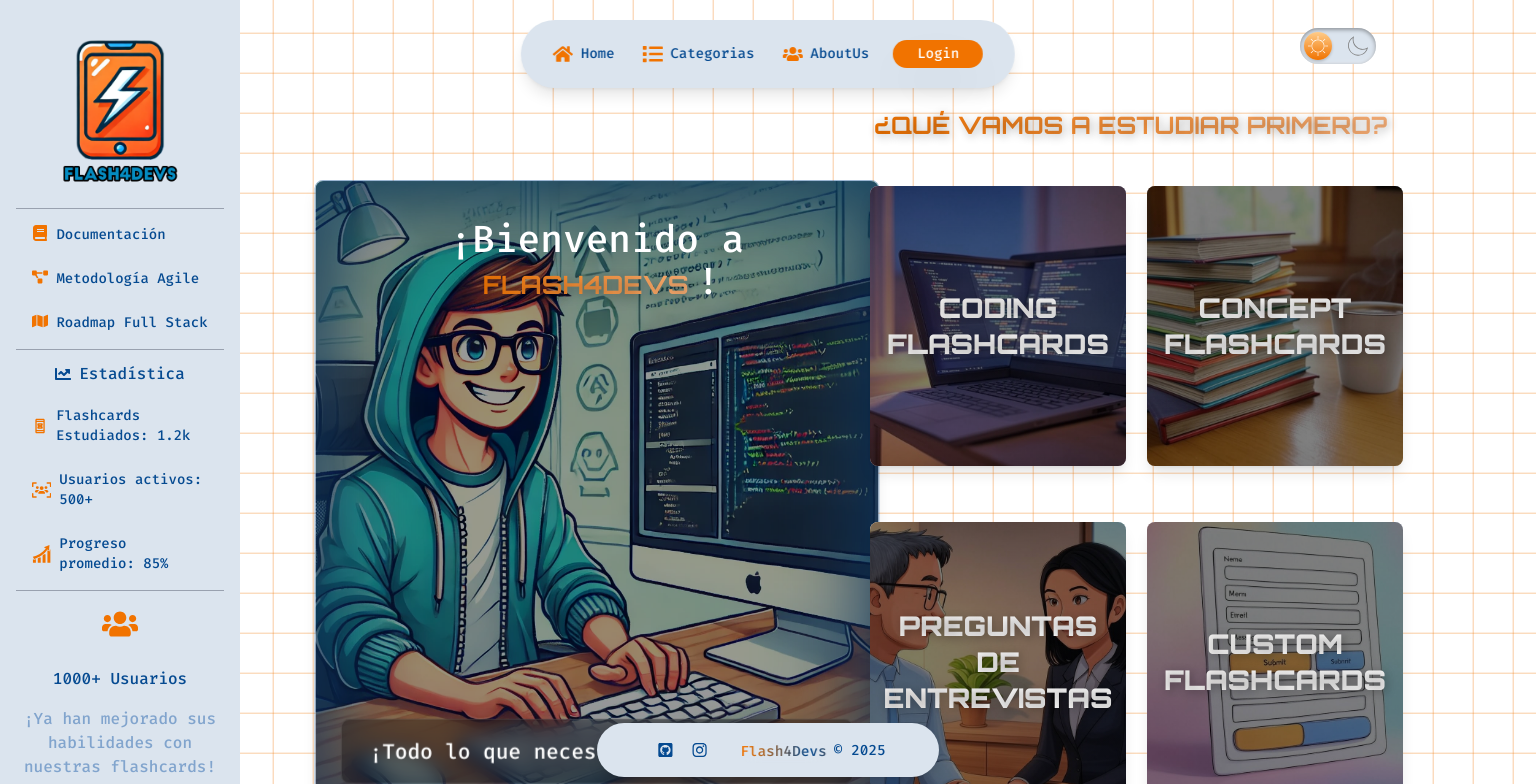
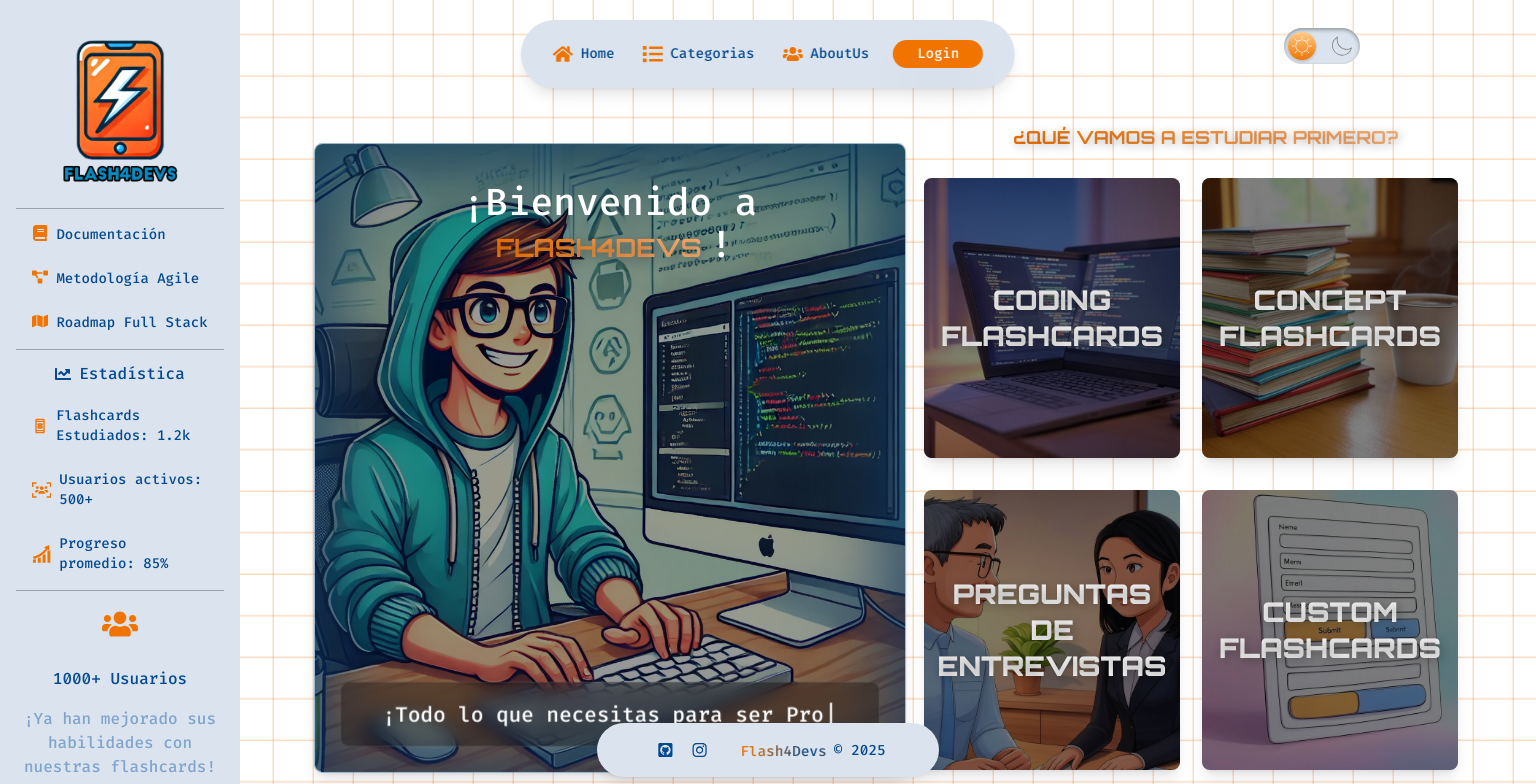
Before and after one commit to iZergiodev/Front-Flash4Devs, a React (Vite) app: page / in a window 1536 px wide. Shown: the top 784 px of the page. Built offline with nearby package versions, Linux system fonts and the light colour scheme.

Commit message:
Reponsividad

```diff
--- a/Home.jsx
+++ b/Home.jsx
@@ -190,15 +190,15 @@ export const Home = () => {
         <div className="md:hidden">
           <SideBar isOpen={isSideBarOpen} setIsOpen={setIsSideBarOpen} />
         </div>
-        <div className="flex flex-col items-center w-full p-2 gap-1 md:flex-row md:items-center md:h-full md:gap-1 relative z-10">
-          <div className="flex justify-center items-center w-full md:scale-105 mt-20 md:w-1/2 md:mt-25 md:ml-20">
+        <div className="flex flex-col items-center w-full p-2 gap-4 custom:flex-row custom:items-center custom:h-full custom:gap-8 relative z-10">
+          <div className="flex justify-center items-center w-full custom:scale-105 mt-30 custom:w-1/2 custom:mt-10 custom:ml-20">
             <HeroSection />
           </div>
-          <div className="w-full flex flex-col items-center mt-8 md:w-1/2 md:mt-25 md:mr-30">
-            <p className="orbitron text-sm text-center md:text-md md:mb-1 lg:block xl:block md:mr-4">
+          <div className="w-full flex flex-col items-center mt-8 custom:w-1/2 custom:mt-25 custom:mr-10">
+            <p className="orbitron text-sm text-center custom:text-md custom:mb-1">
               ¿Qué vamos a estudiar primero?
             </p>
-            <div className="grid grid-cols-1 gap-6 mt-6 md:grid-cols-2 md:gap-14 md:mt-10 md:mr-10 last:pb-20">
+            <div className="grid grid-cols-1 gap-6 mt-6 custom:grid-cols-2 custom:gap-8 custom:mt-8 custom:mr-10 last:pb-20">
               {cardData.map((data, index) => renderCard(index, data))}
             </div>
           </div>
--- a/src/components/ButtonAdmin.jsx
+++ b/src/components/ButtonAdmin.jsx
@@ -1,25 +1,23 @@
 import { Link } from "react-router";
-
 import { FaList, FaUsers } from "react-icons/fa";
-
 
 export const ButtonAdmin = () => {
   return (
     <>
       <Link
         to="admin-users"
-        className="flex items-center justify-center fixed bottom-4 right-4 md:top-7 md:right-100 md:bottom-auto z-20 bg-accent p-2 rounded-lg shadow-lg text-white hover:bg-secondary transition-colors duration-200 focus:outline-none focus:ring-2 focus:ring-primary"
+        className="flex items-center justify-center fixed bottom-5 left-4 w-16 text-[0.7rem] md:w-22 md:text-base md:top-7 md:left-auto md:right-98 md:bottom-auto z-20 bg-accent p-2 rounded-lg shadow-lg text-white hover:bg-secondary transition-colors duration-200 focus:outline-none focus:ring-2 focus:ring-primary"
       >
-        <FaUsers className="mr-2" />
+        <FaUsers className="text-[0.7rem] md:text-base mr-1 md:mr-2" />
         Users
       </Link>
       <Link
         to="admin-flashcards"
-        className="flex items-center justify-center fixed bottom-4 right-4 md:top-7 md:right-63 md:bottom-auto z-20 bg-accent p-2 rounded-lg shadow-lg text-white hover:bg-secondary transition-colors duration-200 focus:outline-none focus:ring-2 focus:ring-primary"
+        className="flex items-center justify-center fixed bottom-15 left-4 w-16 text-[0.7rem] md:w-26 md:text-base md:top-7 md:left-auto md:right-68 md:bottom-auto z-20 bg-accent p-2 rounded-lg shadow-lg text-white hover:bg-secondary transition-colors duration-200 focus:outline-none focus:ring-2 focus:ring-primary"
       >
-        <FaList className="mr-2" />
-        FlashCards
+        <FaList className="text-[0.6rem] md:text-sm mr-1 md:mr-2" />
+        Flash
       </Link>
     </>
   );
-}
+};
--- a/src/components/DarkModeSwitcher.jsx
+++ b/src/components/DarkModeSwitcher.jsx
@@ -9,7 +9,7 @@ export const DarkModeSwitcher = () => {
   };
 
   return (
-    <div className="flex items-center justify-center fixed bottom-4 right-4 md:top-7 md:right-40 md:bottom-auto z-20">
+    <div className="flex items-center justify-center fixed bottom-4 right-4 md:top-7 md:right-44 md:bottom-auto z-20">
       <input
         type="checkbox"
         id="darkmode-toggle"
--- a/src/components/MenuRight.jsx
+++ b/src/components/MenuRight.jsx
@@ -19,30 +19,18 @@ export const MenuRight = ({ name, email, profileImage }) => {
   };
 
   const menuItems = [
-    {
-      to: "/auth/profile",
-      icon: FaUser,
-      text: "Perfil",
-    },
-    {
-      to: "/categorias",
-      icon: FaGraduationCap,
-      text: "Flashcards",
-    },
-    {
-      to: "/estadistica",
-      icon: FaStar,
-      text: "Estadísticas",
-    },
+    { to: "/auth/profile", icon: FaUser, text: "Perfil" },
+    { to: "/categorias", icon: FaGraduationCap, text: "Flashcards" },
+    { to: "/estadistica", icon: FaStar, text: "Estadísticas" },
   ];
 
   return (
-    <motion.nav className="fixed right-2 top-[15px] z-50 font-semibold sm:right-5 sm:top-[20px] sm:bg-card dark:sm:bg-[#919191]  sm:shadow-lg sm:rounded-full sm:p-4 sm:py-1 sm:px-4 scale-110 sm:scale-100">
+    <motion.nav className="fixed right-2 top-[15px] z-50 font-semibold md:right-5 md:top-[20px] md:bg-card dark:md:bg-[#919191] md:shadow-lg md:rounded-full md:p-4 md:py-1 md:px-4 scale-110 md:scale-100">
       <motion.div
-        className="flex flex-row items-center gap-2 sm:gap-4 transform-gpu"
+        className="flex flex-row items-center gap-2 md:gap-4 transform-gpu"
         transition={{ type: "spring", stiffness: 300 }}
       >
-        <div className="hidden sm:block">
+        <div className="hidden md:block">
           <GradientText
             colors={["#054A91", "#F17300", "#054A91", "#F17300", "#054A91"]}
             animationSpeed={3}
@@ -56,7 +44,7 @@ export const MenuRight = ({ name, email, profileImage }) => {
         <div className="relative">
           <button
             onClick={toggleDropdown}
-            className="w-7 h-7 sm:w-10 sm:h-10 rounded-full overflow-hidden border-2 border-primary dark:border-black cursor-pointer"
+            className="w-7 h-7 md:w-10 md:h-10 rounded-full overflow-hidden border-2 border-primary dark:border-black cursor-pointer"
           >
             <img
               src={profileImage || "/avatarejemplo.jpg"}
@@ -71,14 +59,14 @@ export const MenuRight = ({ name, email, profileImage }) => {
                 initial={{ opacity: 0, y: -20 }}
                 animate={{ opacity: 1, y: 0 }}
                 exit={{ opacity: 0, y: -20 }}
-                className="fixed right-0 mt-3 w-44 sm:w-47 bg-card dark:bg-[#919191]  rounded-lg shadow-lg border border-muted/20 z-[100] max-w-[90vw]"
+                className="fixed right-0 mt-3 w-44 md:w-47 bg-card dark:bg-[#919191] rounded-lg shadow-lg border border-muted/20 z-[100] max-w-[90vw]"
               >
                 <ul className="py-2">
                   <li className="border-b border-muted/20 mb-1 pb-2 flex flex-col items-center justify-center px-5 mt-1">
-                    <span className="text-sm sm:text-md">
+                    <span className="text-sm md:text-md">
                       <DecryptedText text="Pró-user" animateOn="view" />
                     </span>
-                    <span className="text-[0.6rem] sm:text-[0.625rem] underline decoration-solid">
+                    <span className="text-[0.6rem] md:text-[0.625rem] underline decoration-solid">
                       <DecryptedText text={email} animateOn="view" />
                     </span>
                   </li>
@@ -87,9 +75,9 @@ export const MenuRight = ({ name, email, profileImage }) => {
                     <li key={index}>
                       <Link
                         to={item.to}
-                        className="flex items-center px-3 py-2 text-text dark:text-[#202124] hover:bg-muted/30 transition-colors duration-200 font-semibold cursor-pointer text-sm sm:text-base"
+                        className="flex items-center px-3 py-2 text-text dark:text-[#202124] hover:bg-muted/30 transition-colors duration-200 font-semibold cursor-pointer text-sm md:text-base"
                       >
-                        <item.icon className="mr-2 sm:mr-3" />
+                        <item.icon className="mr-2 md:mr-3" />
                         {item.text}
                       </Link>
                     </li>
@@ -97,11 +85,11 @@ export const MenuRight = ({ name, email, profileImage }) => {
 
                   <li className="border-t border-muted/20 mt-2 pt-2 flex items-center justify-center">
                     <button
-                      className="w-24 sm:w-28 flex items-center justify-center text-white bg-accent py-1 sm:py-2 px-3 sm:px-4 rounded-lg hover:bg-secondary transition-colors duration-200 focus:outline-none focus:ring-2 focus:ring-primary cursor-pointer text-sm sm:text-base"
+                      className="w-24 md:w-28 flex items-center justify-center text-white bg-accent py-1 md:py-2 px-3 md:px-4 rounded-lg hover:bg-secondary transition-colors duration-200 focus:outline-none focus:ring-2 focus:ring-primary cursor-pointer text-sm md:text-base"
                       onClick={handleLogout}
                       type="submit"
                     >
-                      <FaSignOutAlt className="mr-1 sm:mr-2" />
+                      <FaSignOutAlt className="mr-1 md:mr-2" />
                       Logout
                     </button>
                   </li>
--- a/src/index.css
+++ b/src/index.css
@@ -104,3 +104,48 @@
     transform: translateY(0);
   }
 }
+
+@media (min-width: 1300px) {
+  .custom\:flex-row {
+    flex-direction: row;
+  }
+  .custom\:items-center {
+    align-items: center;
+  }
+  .custom\:h-full {
+    height: 100%;
+  }
+  .custom\:gap-8 {
+    gap: 2rem;
+  }
+  .custom\:scale-105 {
+    transform: scale(1.05);
+  }
+  .custom\:w-1\/2 {
+    width: 50%;
+  }
+  .custom\:mt-25 {
+    margin-top: 6.25rem;
+  }
+  .custom\:ml-20 {
+    margin-left: 5rem;
+  }
+  .custom\:mr-10 {
+    margin-right: 2.5rem;
+  }
+  .custom\:text-md {
+    font-size: 1.125rem;
+  }
+  .custom\:mb-1 {
+    margin-bottom: 0.25rem;
+  }
+  .custom\:grid-cols-2 {
+    grid-template-columns: repeat(2, minmax(0, 1fr));
+  }
+  .custom\:gap-8 {
+    gap: 2rem;
+  }
+  .custom\:mt-10 {
+    margin-top: 2.5rem;
+  }
+}
```
